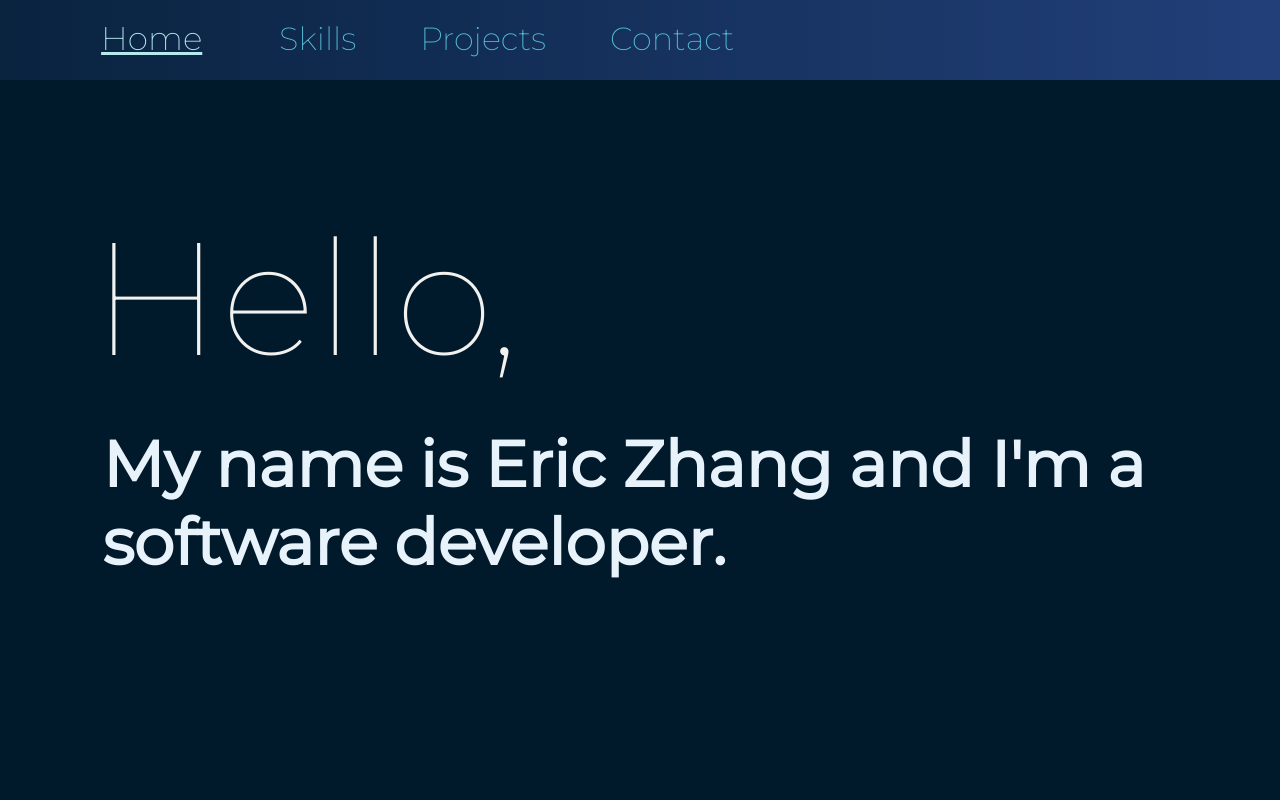
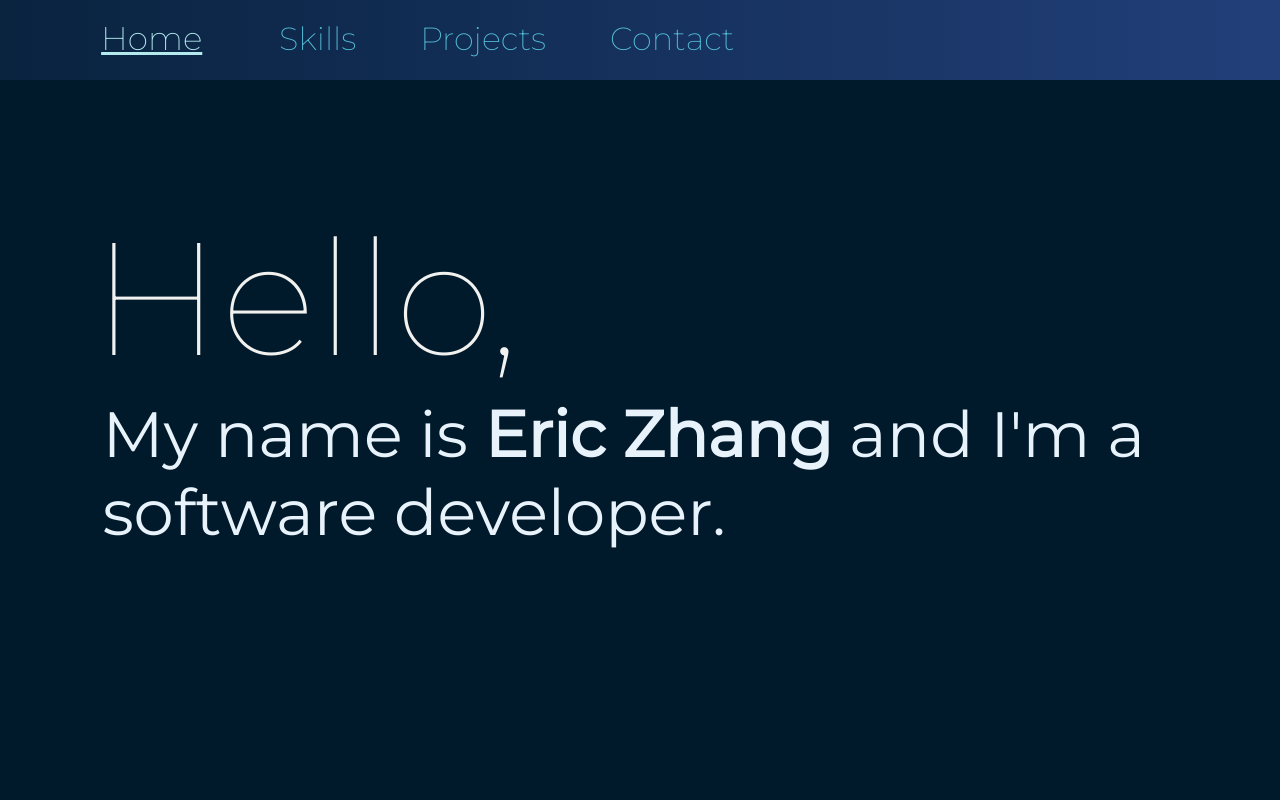
Before and after one commit to Eric13531/Eric13531.github.io, a React (Create React App) app: page / in a window 1280 px wide. Shown: the top 800 px of the page. Built offline with nearby package versions, Linux system fonts and the light colour scheme.

Commit message:
Create transitions for home page v1.2

```diff
--- a/src/components/Home.css
+++ b/src/components/Home.css
@@ -5,11 +5,13 @@
 }
 
 .fader-container {
-  margin: 30px 0;
-  font-weight: bold;
-  display: flex;
+  display: block;
   flex-direction: row;
   justify-content: space-between;
+  height: auto;
+  width: auto;
+  margin-left: 8vw;
+  margin-right: 8vw;
 }
 
 .body-font {
@@ -33,17 +35,20 @@
 
 .h2font {
   position: relative;
-  display: inline-flex;
+  display: inline;
   flex-direction: row;
+  word-wrap: normal;
+
   width: auto;
   height: auto;
   font-size: min(8vh, 6.4vw);
-  margin-top: 0vh;
-  margin-bottom: 0;
-  padding-right: 8vw;
-  padding-left: 8vw;
-  margin-right: 0vw;
-  margin-left: 0vw;
+
+  font-family: "Mont";
+  color: #e7f2fa;
+}
+
+.bold-font {
+  font-weight: bold;
 }
 
 /*.h3font {
--- a/src/components/Home.js
+++ b/src/components/Home.js
@@ -1,5 +1,6 @@
 import "./Home.css";
 import Fader from "./Fader";
+import FaderContainer from "./fadertest/FaderContainer";
 
 export default function Home() {
   return (
@@ -11,18 +12,15 @@ export default function Home() {
         My name is Eric Zhang and I'm a software developer.
       </h2>*/}
       <Fader text2="Hello," styles="h1font" />
+
       <span className="fader-container">
-        <Fader
-          text2={"My name is Eric Zhang and I'm a software developer."}
-          time={450}
-          styles="body-font h2font"
-        />
-        {/*<Fader text2="Eric Zhang" time={600} styles="body-font h2font" />
+        <Fader text2={"My name is "} time={600} styles="h2font" />
+        <Fader text2="Eric Zhang" time={1000} styles="h2font bold-font" />
         <Fader
           text2=" and I'm a software developer."
-          time={800}
-          styles="body-font h2font"
-        />*/}
+          time={1500}
+          styles="h2font"
+        />
       </span>
       {/*<h3 className="body-font h3font">
         I love computer science and coding. I do computing competitions and I
--- /dev/null
+++ b/src/components/fadertest/FaderContainer.css
@@ -0,0 +1,16 @@
+.fcont {
+  box-sizing: border-box;
+  border: 0 solid;
+  position: relative;
+  display: block;
+
+  font-family: "MontT";
+  text-rendering: optimizeLegibility;
+  -webkit-font-smoothing: antialiased;
+  color: #f1f1ef;
+  font-size: 8vh;
+  height: auto;
+  padding-top: 2vh;
+  padding-bottom: 8vh;
+  margin: 0vh 0 0 7.1vw;
+}
--- /dev/null
+++ b/src/components/fadertest/FaderContainer.js
@@ -0,0 +1,15 @@
+import Fader from "../Fader";
+import "./FaderContainer.css";
+
+export default function FaderContainer() {
+  return (
+    <div id="intro" className="fcont">
+      asdf <Fader text2={"My name is "} time={450} styles=" h22font" />{" "}
+      <Fader text2={"My name is "} time={450} styles=" h22font" />{" "}
+      <Fader text2={"My name is shshshs"} time={450} styles=" h22font" />{" "}
+      <Fader text2={"My name is "} time={450} styles=" h22font" />{" "}
+      <Fader text2={"My name is "} time={450} styles=" h22font" />{" "}
+      <Fader text2={"My name is "} time={450} styles=" h22font" />{" "}
+    </div>
+  );
+}
```
